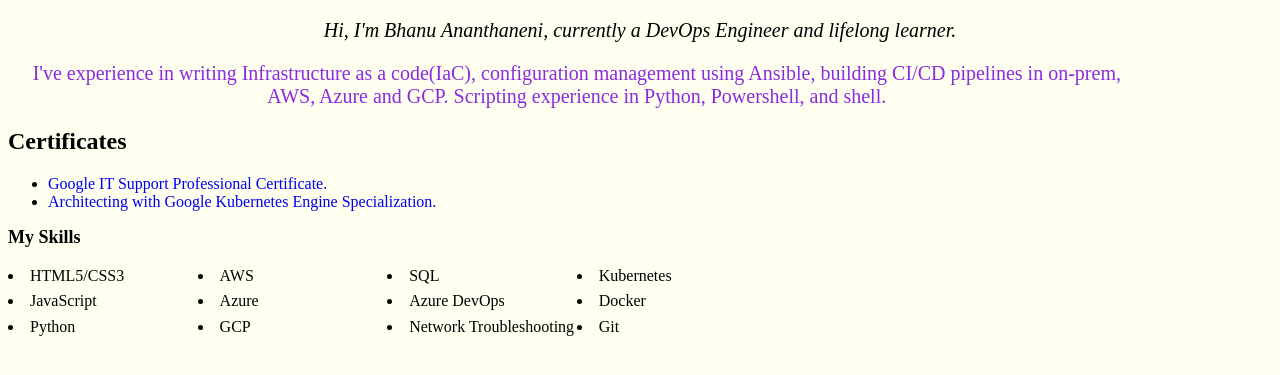
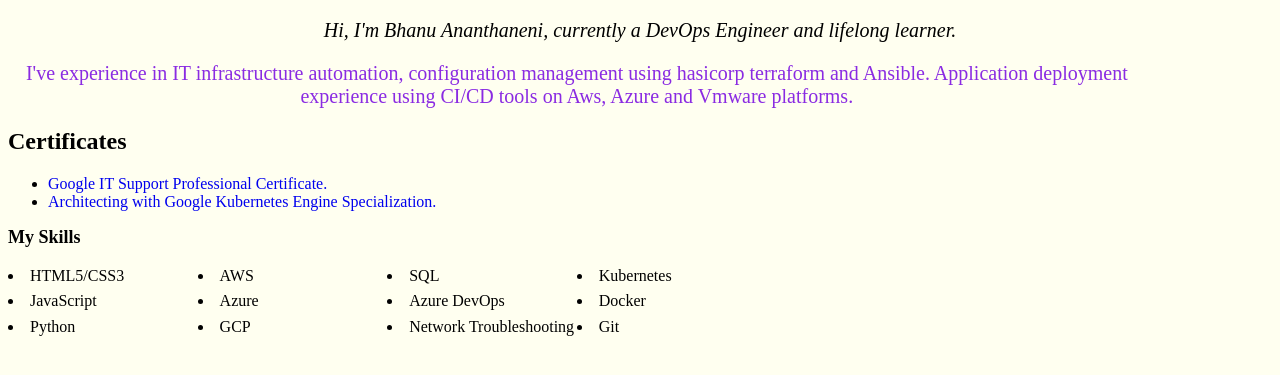
Before and after one commit to Bhanu3397/bhanu3397.github.io, a plain HTML site: page index.html in a window 1280 px wide. Shown: the part 61-436 px from the top of the page. Drawn offline with Linux system fonts and the light colour scheme.

Commit message:
update index.html

```diff
--- a/index.html
+++ b/index.html
@@ -17,7 +17,7 @@
         <span>
             Hi, I'm Bhanu Ananthaneni, currently a DevOps Engineer and lifelong learner.
         </span>
-        <p>I've experience in writing Infrastructure as a code(IaC), configuration management using Ansible, building CI/CD pipelines in on-prem, AWS, Azure and GCP. Scripting experience in Python, Powershell, and shell.
+        <p>I've experience in IT infrastructure automation, configuration management using hasicorp terraform and Ansible. Application deployment experience using CI/CD tools on Aws, Azure and Vmware platforms.
     </div>
     <div class="certificates">
         <h2>Certificates</h2>
```
